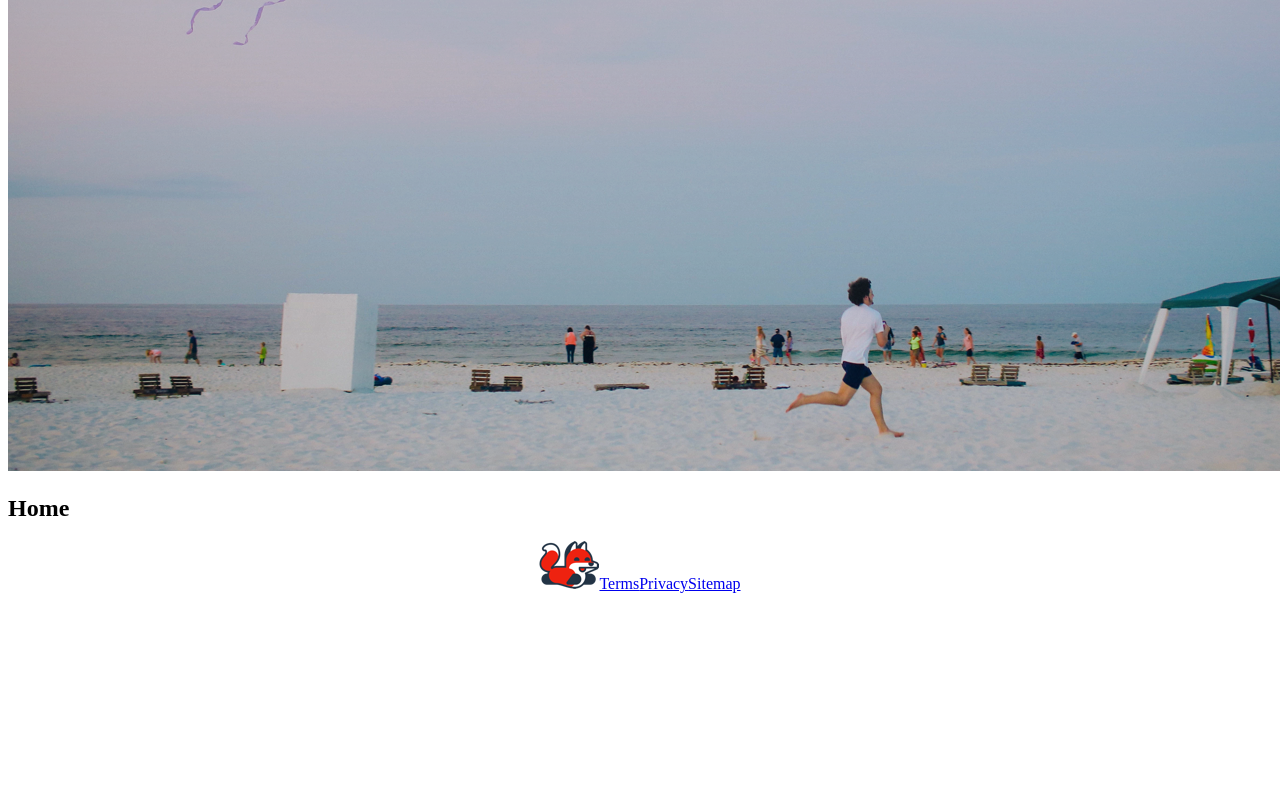
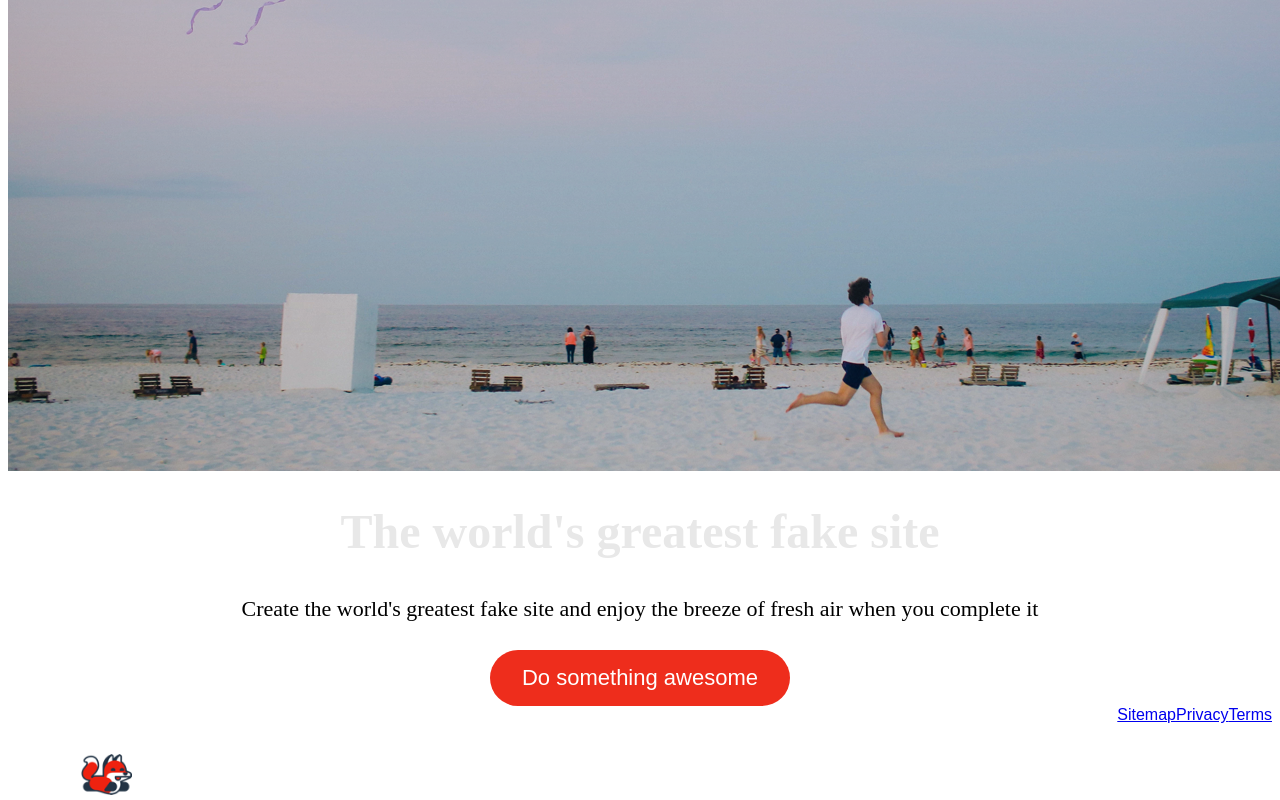
Before and after one commit to samsonyuwono/fake-site, a React app in the folder client/: page / in a window 1280 px wide. Shown: the part 328-1128 px from the top of the page. Before the commit the page ends 985 px from the top, so only its background shows below. Built offline with nearby package versions, Linux system fonts and the light colour scheme.

Commit message:
added button component

```diff
--- a/client/src/components/BannerImage.js
+++ /dev/null
@@ -1,5 +0,0 @@
-import React, { Component } from 'react';
-
-class BannerImage extends Component {
-
-}
--- /dev/null
+++ b/client/src/components/Button.js
@@ -0,0 +1,14 @@
+import React from 'react';
+import styles from '../styles/Button.css';
+
+
+const Button = () => {
+
+  return (
+  <div className={styles.buttonContainer}>
+    <button className={styles.button} >Do something awesome</button>
+    </div>
+    )
+  }
+
+export default Button;
--- a/client/src/components/Footer.js
+++ b/client/src/components/Footer.js
@@ -5,7 +5,7 @@ import styles from '../styles/Footer.css';
 
 const Footer = () => {
   return(
-  <div className={styles.navbar}>
+  <div className={styles.footer}>
     <img className={styles.icon} src={logo} alt="logo" />
     <NavLink className={styles.link} to='/help'>Terms</NavLink>
     <NavLink className={styles.link} to='/account'>Privacy</NavLink>
--- a/client/src/components/Home.js
+++ b/client/src/components/Home.js
@@ -1,15 +1,25 @@
-import React from 'react';
+import React, { Component } from 'react';
 import heroImage from '../assets/hero-image.png';
 import styles from '../styles/Home.css';
+import Button from './Button'
 
-const Home = () => {
-  return(
-  <div>
-    <img className={styles.hero} src={heroImage} alt="logo" />
-    <h2 className={styles.heading}>Home</h2>
-  </div>
+class Home extends Component {
 
-  )
+  handleOnClick(){
+    console.log('you clicked on something awesome!')
+  }
+
+  render(){
+    return(
+    <div>
+      <img className={styles.hero} src={heroImage} alt="logo" />
+      <h2 className={styles.heading}>The world's greatest fake site</h2>
+      <p className={styles.paragraph}>Create the world's greatest fake site and enjoy the breeze
+      of fresh air when you complete it</p>
+      <Button onClick={this.handleOnClick} />
+    </div>
+    )
+  }
 }
 
 export default Home;
--- a/client/src/components/Navbar.js
+++ b/client/src/components/Navbar.js
@@ -3,6 +3,7 @@ import { NavLink } from 'react-router-dom';
 import styles from '../styles/Navbar.css';
 import logo from '../assets/logo.png';
 import image from '../assets/image.jpg';
+import heroImage from '../assets/hero-image.png';
 
 
 const Navbar = () => {
--- a/client/src/styles/App.css
+++ b/client/src/styles/App.css
@@ -2,8 +2,7 @@
 * {
   box-sizing: border-box; }
 
-body {
-  background: white;
+body {  background: white;
   padding-bottom: 56px;
 
 }
@@ -16,10 +15,11 @@ body {
   color: green
 }
 
+
+
 .hero {
-  background: url('../assets/hero-image.png') no-repeat;
   background-position: 2% 2%;
   min-height:100%;
-
+  position: sticky;
   background-blend-mode: screen;
 }
--- /dev/null
+++ b/client/src/styles/Button.css
@@ -0,0 +1,19 @@
+.button {
+  background-color: #EE2D1C; /* Green */
+  border: none;
+  color: #FFF;
+  padding: 15px 32px;
+  text-align: center;
+  text-decoration: none;
+  display: inline-block;
+  font-size: 22px;
+  min-height: 55px;
+  border-radius: 50px 50px 50px 50px;
+  font-family: 'Source Sans Pro', sans-serif;
+  textAlign: "center";
+  position: relative;
+}
+
+.buttonContainer {
+  text-align: center;
+}
--- a/client/src/styles/Footer.css
+++ b/client/src/styles/Footer.css
@@ -1,7 +1,35 @@
-.navbar {
-  width: 100%;
-   text-align: center;
-   background-color: white;
-   vertical-align: center;
-   justify-content: space-around;
+.footer {
+  backgroundColor: "#F8F8F8";
+  borderTop: "1px solid #E7E7E7";
+  textAlign: "center";
+  padding: "20px";
+  position: "fixed";
+  left: "0";
+  bottom: "0";
+  height: "60px";
+  width: "100%";
 }
+
+.link {
+  display: 'block';
+  padding-right: '20px';
+  height: '60px';
+  width: '100%';
+  float: right;
+  font-family: 'Source Sans Pro', sans-serif;
+  size: 1px;
+}
+
+.icon {
+  line-height: 28px;
+  float: left;
+  position: relative;
+  padding-top: 3%;
+  text-align: center;
+  padding-left: 5%;
+  left:10px;
+  top:10px;
+  height: auto;
+  width: 9%;
+  margin: 0px 15px 15px 0px;
+}
--- a/client/src/styles/Home.css
+++ b/client/src/styles/Home.css
@@ -1,5 +1,15 @@
 .heading {
-  text-align: left;
+  text-align: center;
+  font-size: 48px;
+  /* color: #FFFF; */
+  color: #E8E8E8;
+  line-height: 36px;
+}
+
+.paragraph {
+  font-size: 22px;
+  line-height: 38px;
+  text-align: center;
 }
 
 .hero {
--- a/client/src/styles/Navbar.css
+++ b/client/src/styles/Navbar.css
@@ -13,8 +13,8 @@
   padding-top: 40px;
   line-height: 28px;
   float: right;
-  color: #FFFF;
-  /* color: #E8E8E8; */
+  /* color: #FFFF; */
+  color: #E8E8E8;
   text-decoration: none;
 }
 
```
